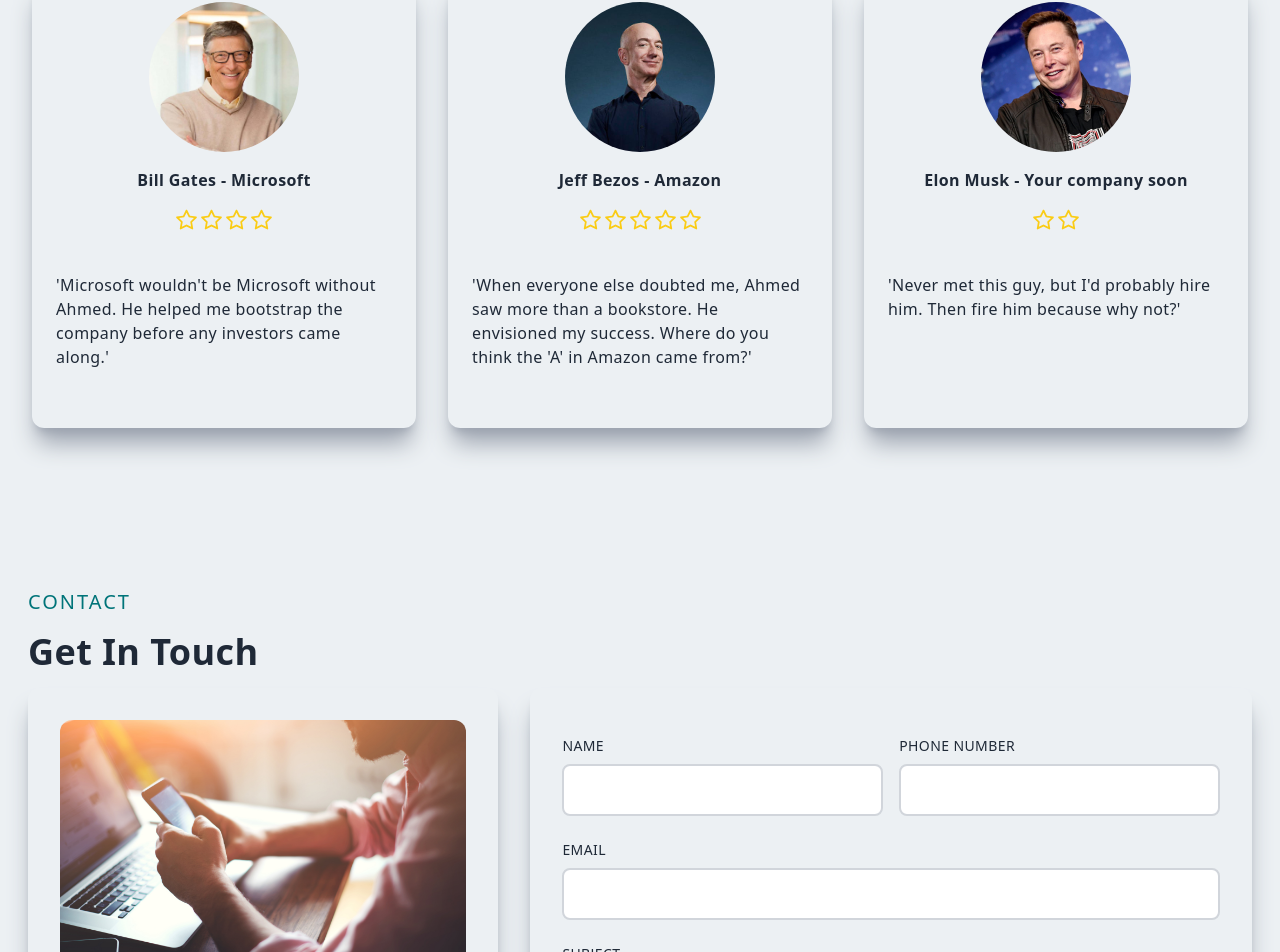
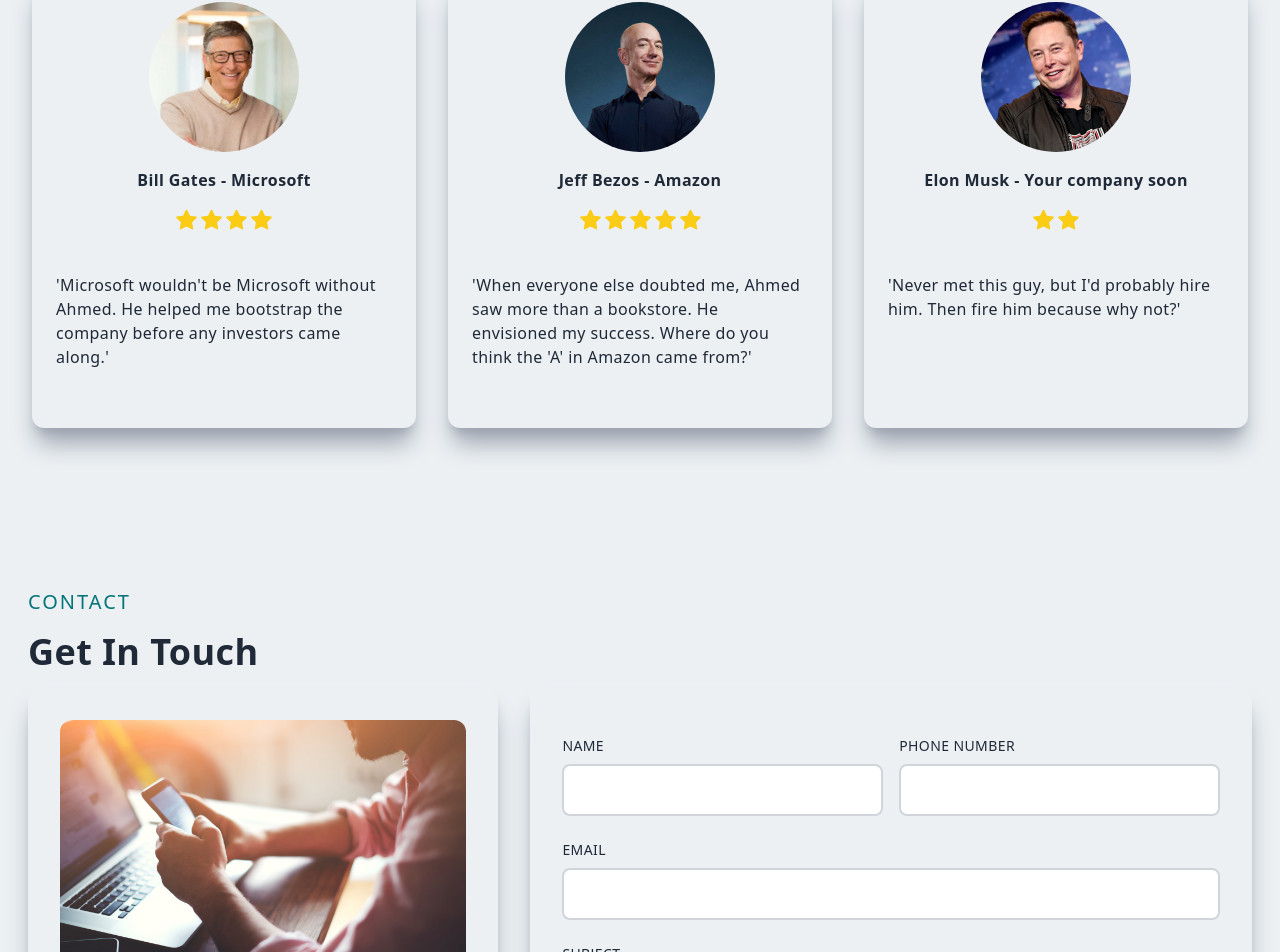
Before and after one commit to lazybump/Portfolio-site-Old, a Next.js app: page / in a window 1280 px wide. Shown: the part 3291-4243 px from the top of the page. Built offline with nearby package versions, Linux system fonts and the light colour scheme.

Commit message:
fill star icons

```diff
--- a/components/StarRating.tsx
+++ b/components/StarRating.tsx
@@ -1,4 +1,4 @@
-import { AiOutlineStar } from "react-icons/ai";
+import { AiFillStar } from "react-icons/ai";
 
 interface StarRatingProps {
   starNum: number;
@@ -8,7 +8,7 @@
   let stars = [];
 
   for (let i = 0; i < starNum; i++) {
-    stars.push(<AiOutlineStar key={i} className="text-yellow-400" size={25} />);
+    stars.push(<AiFillStar key={i} className="text-yellow-400" size={25} />);
   }
 
   return <>{stars}</>;
```
